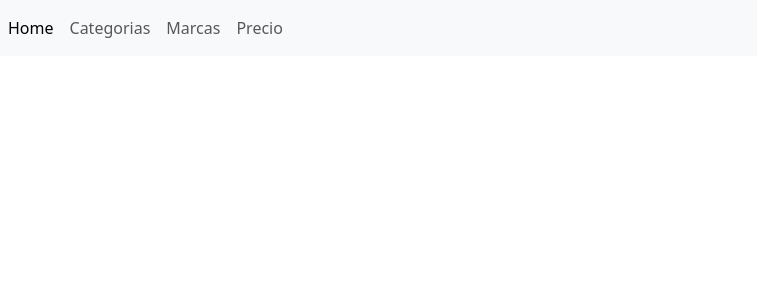
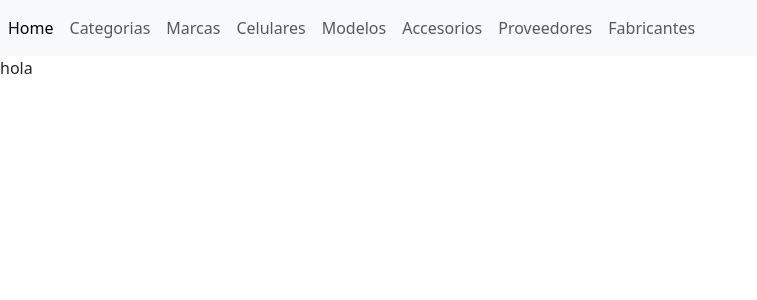
Before and after one commit to JoakoSavini/primer-efi-flask, a Flask app: page /marcas in a window 1280 px wide. Shown: the top 300 px of the page, without its empty margins (0-757 px from the left). Run offline with Flask 3, Linux system fonts and the light colour scheme; parts of the project's set-up code (start-up, migrations or seed data) failed here and were passed over.

Commit message:
Agrego templates

```diff
--- a/app.py
+++ b/app.py
@@ -16,7 +16,7 @@
 migrate = Migrate(app, db)
 
 #aqui importo los modelos creados
-from modelos import Celular, Marca, Modelo, Accesorio, Categoria, Proveedor, Fabricante
+from modelos import Celular, Marca, Modelo, Accesorio, Categoria, Proveedor, Fabricante, Especificacion
 #---
 
 @app.route('/')
@@ -24,13 +24,29 @@
     return render_template('index.html')
 
 @app.route('/categorias')
-def categorias():
+def index():
     return render_template('categorias.html')
 
 @app.route('/marcas')
-def marcas():
+def index():
     return render_template('marcas.html')
 
-@app.route('/precios')
-def precios():
-    return render_template('precios.html')
+@app.route('/celulares')
+def index():
+    return render_template('celulares.html')
+
+@app.route('/modelos')
+def index():
+    return render_template('modelos.html')
+
+@app.route('/accesorios')
+def index():
+    return render_template('accesorios.html')
+
+@app.route('/proveedores')
+def index():
+    return render_template('proveedores.html')
+
+@app.route('/fabricantes')
+def index():
+    return render_template('fabricantes.html')
--- a/templates/template_base.html
+++ b/templates/template_base.html
@@ -27,7 +27,11 @@
                 <a class="nav-item nav-link active" href="/" aria-current="page">Home <span class="visually-hidden">(current)</span></a>
                 <a class="nav-item nav-link" href="/categorias">Categorias</a>
                 <a class="nav-item nav-link" href="/marcas">Marcas</a>
-                <a class="nav-item nav-link" href="/precios">Precio</a>
+                <a class="nav-item nav-link" href="/celulares">Celulares</a>
+                <a class="nav-item nav-link" href="/modelos">Modelos</a>
+                <a class="nav-item nav-link" href="/accesorios">Accesorios</a>
+                <a class="nav-item nav-link" href="/proveedores">Proveedores</a>
+                <a class="nav-item nav-link" href="/fabricantes">Fabricantes</a>
             </div>
         </nav>
 
```
Also changed, not shown: templates/accesorios.html (added, +9 -0 lines), templates/celulares.html (added, +9 -0 lines), templates/fabricantes.html (added, +9 -0 lines), templates/proveedores.html (added, +9 -0 lines), templates/modelos.html (renamed from templates/precios.html).
